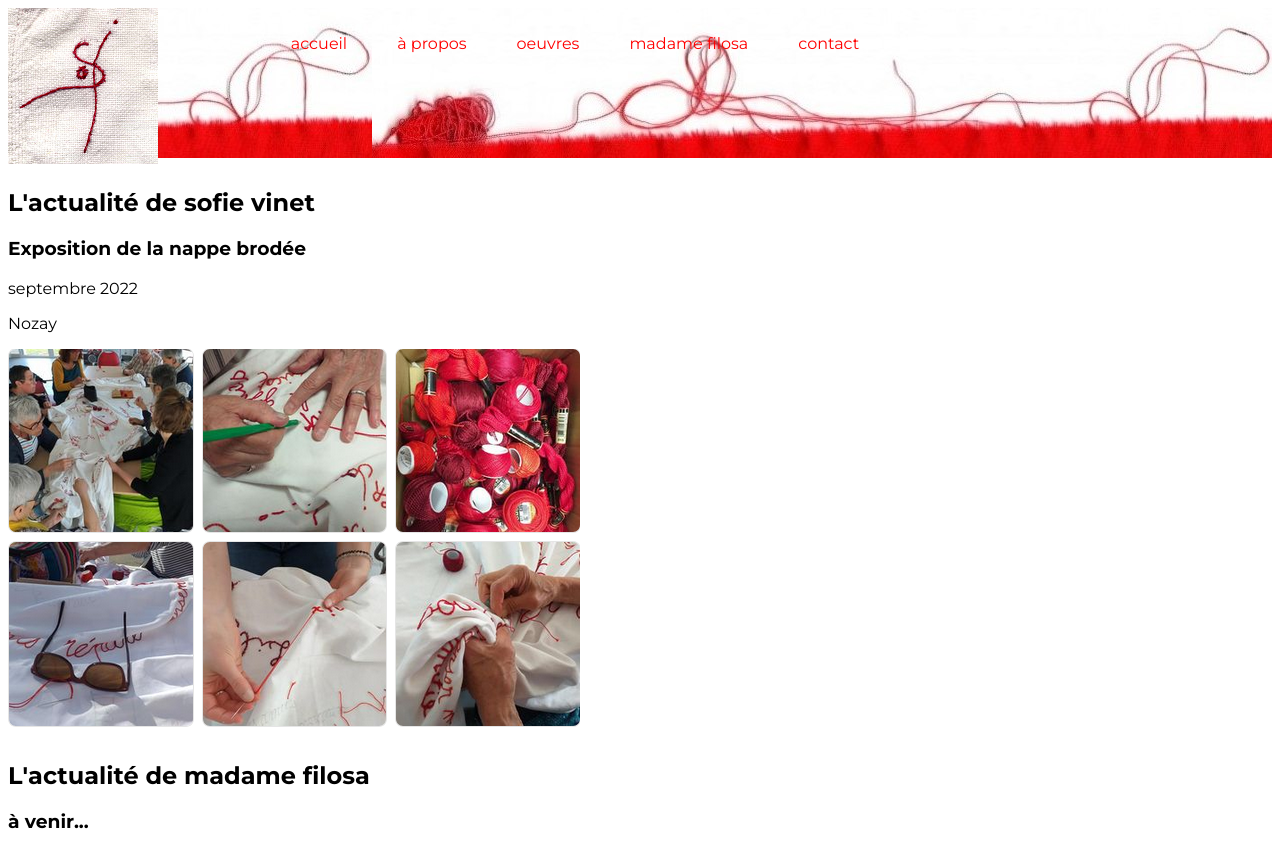
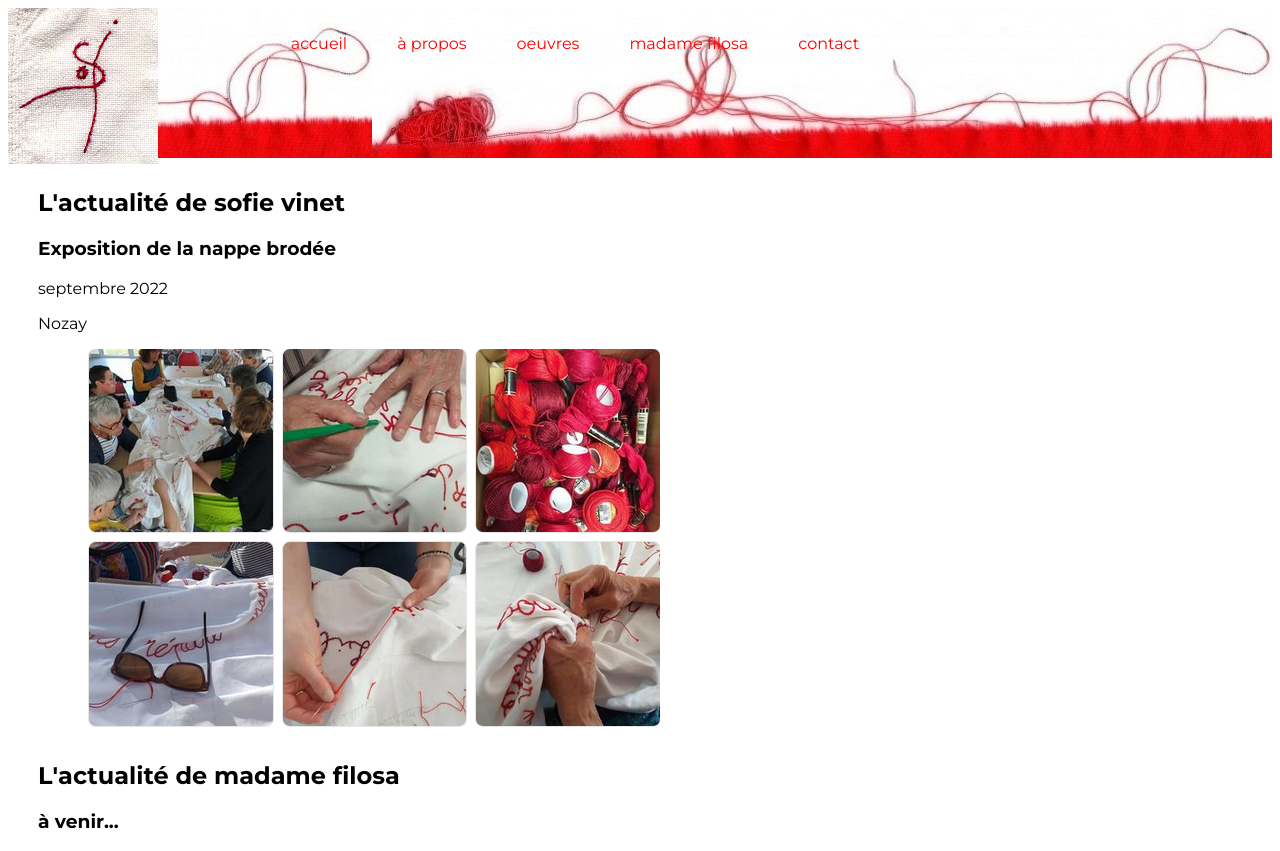
Before and after one commit to alexandraMallet/Sofie-VInet_site-web, a plain HTML site: page index.html in a window 1280 px wide. Drawn offline with Linux system fonts and the light colour scheme; a web font is replaced by a local one.

Commit message:
css actualites

```diff
--- a/css/style.css
+++ b/css/style.css
@@ -63,6 +63,14 @@ nav ul a {
     }
 }
 
+.actualites {
+    margin-left: 30px;
+}
+
+.actualites img {
+    margin-left: 50px;
+}
+
 .demarche {
     padding-left: 20px;
     padding-right: 20px;
--- a/index.html
+++ b/index.html
@@ -51,22 +51,28 @@
 
     </header>
     <main>
-
+        <div class="actualites">
+            <article class="actualite_sv">
                 <h2>L'actualité de sofie vinet</h2>
 
                 <h3>Exposition de la nappe brodée</h3>
                 <div>
                     <p>septembre 2022</p>
                     <p>Nozay</p>
-    <img src="./images_documents/nappe-brodee_Facebook.png" alt="publication facebook femmes brodant la nappe">
+                    <img src="./images_documents/nappe-brodee_Facebook.png"
+                        alt="publication facebook femmes brodant la nappe">
                 </div>
+
+            </article>
 
 
 
-
+            <article class="actualite_mf">
                 <h2>L'actualité de madame filosa</h2>
 
                 <h3>à venir...</h3>
+            </article>
+        </div>
 
     </main>
 
```
Lines whose indentation alone changed are shown as unchanged.
